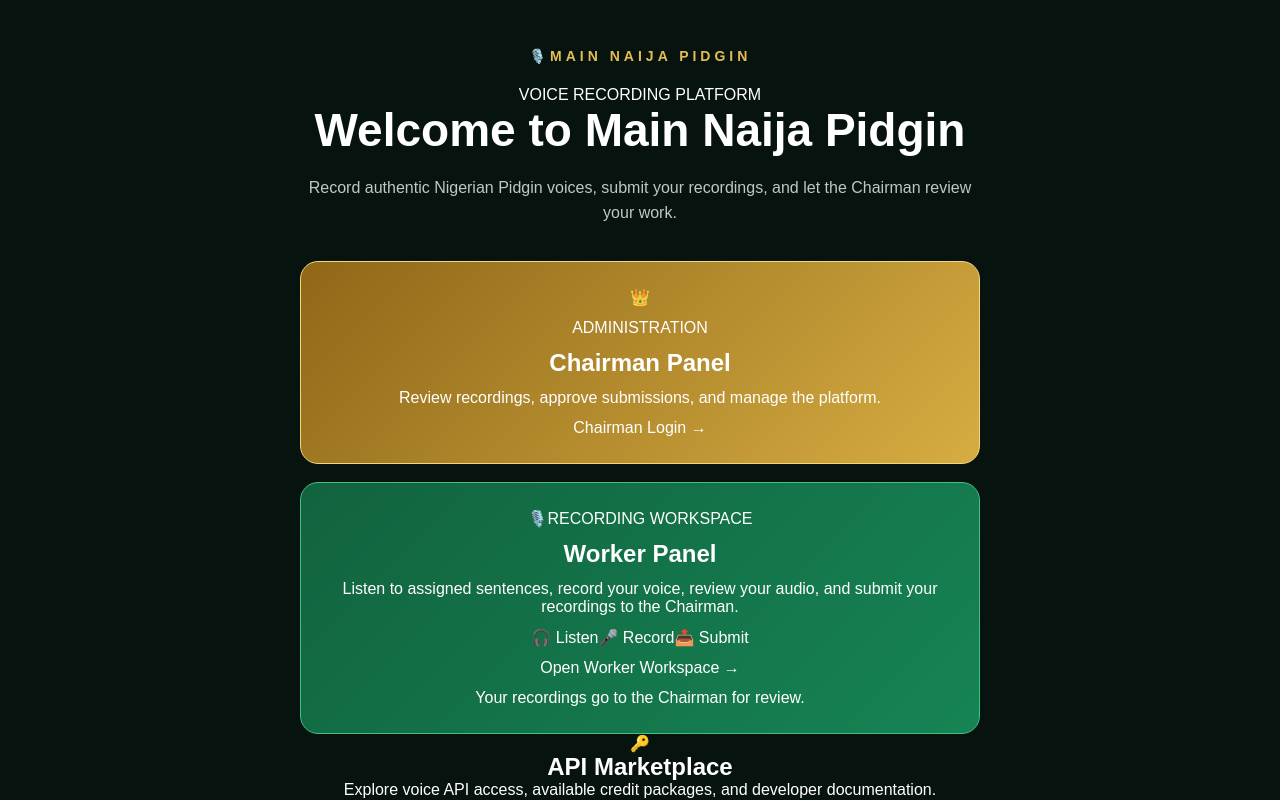
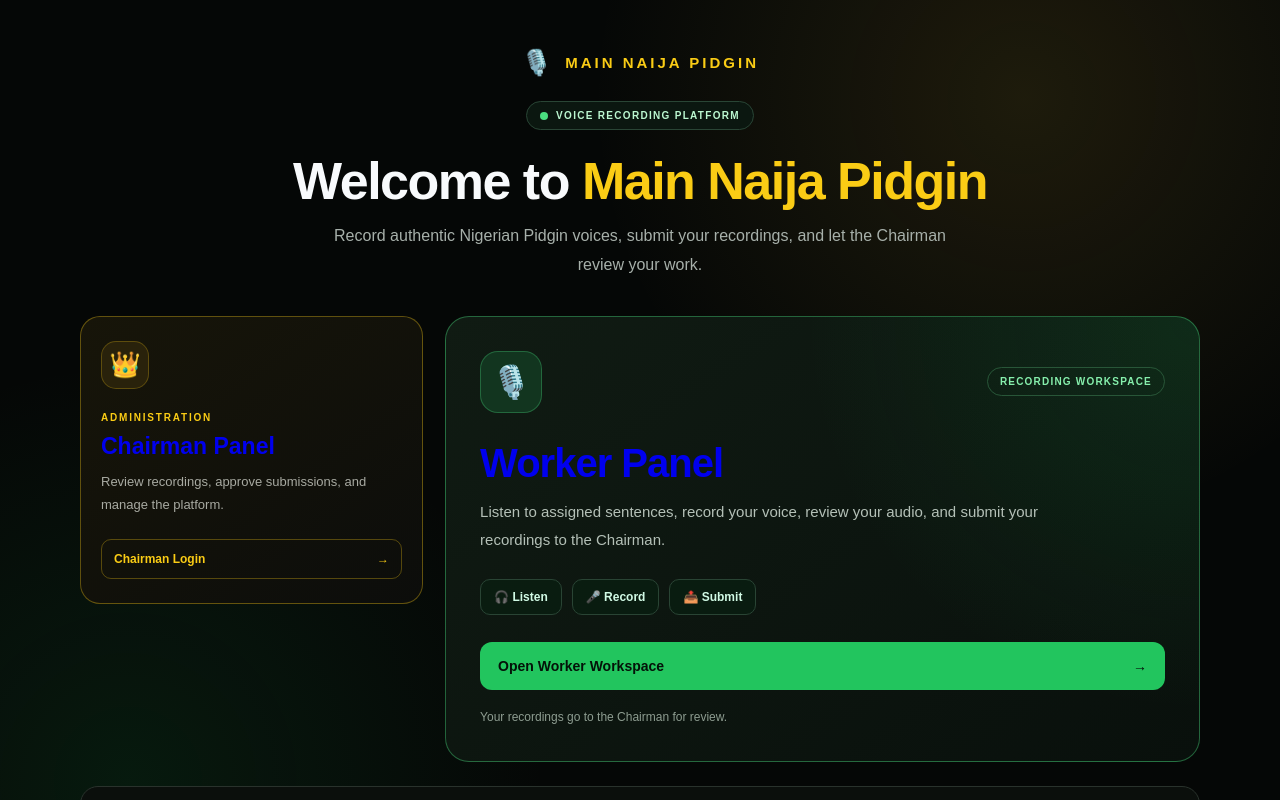
Before and after one commit to tapbombaai-glitch/main-naija-pidgin, a Next.js app: page / in a window 1280 px wide. Shown: the top 800 px of the page. Built offline with nearby package versions, Linux system fonts and the light colour scheme.

Commit message:
Update home.css

```diff
--- a/app/home.css
+++ b/app/home.css
@@ -1,112 +1,422 @@
+* {
+  box-sizing: border-box;
+}
+
 .home {
   min-height: 100vh;
-padding: 48px 20px;
-display: flex;
-justify-content: center;
-align-items: center;
-background: #07130e;
-color: #ffffff;
-font-family: Arial, sans-serif;
+  padding: 48px 22px 28px;
+  color: #f8fafc;
+  background:
+    radial-gradient(
+      circle at 80% 10%,
+      rgba(212, 175, 55, 0.12),
+      transparent 32%
+    ),
+    radial-gradient(
+      circle at 10% 80%,
+      rgba(22, 163, 74, 0.12),
+      transparent 30%
+    ),
+    #050706;
 }
 
 .content {
   width: 100%;
-max-width: 680px;
+  max-width: 1120px;
+  margin: 0 auto;
+}
+
+.hero {
+  margin-bottom: 36px;
   text-align: center;
 }
 
 .brand {
-color: #e5bd55;
-font-size: 14px;
-font-weight: 800;
-letter-spacing: 4px;
-margin-bottom: 22px;
+  display: flex;
+  align-items: center;
+  justify-content: center;
+  gap: 10px;
+  color: #facc15;
+  font-size: 15px;
+  font-weight: 900;
+  letter-spacing: 3px;
 }
 
-.home h1 {
-margin: 0;
-font-size: clamp(30px, 6vw, 46px);
-line-height: 1.15;
+.brandIcon {
+  font-size: 25px;
+}
+
+.statusBadge {
+  display: inline-flex;
+  align-items: center;
+  gap: 8px;
+  margin-top: 24px;
+  padding: 8px 13px;
+  border: 1px solid #294535;
+  border-radius: 999px;
+  background: #0b1710;
+  color: #bbf7d0;
+  font-size: 10px;
+  font-weight: 800;
+  letter-spacing: 1.3px;
+}
+
+.statusDot {
+  width: 8px;
+  height: 8px;
+  border-radius: 50%;
+  background: #4ade80;
+}
+
+.hero h1 {
+  margin: 22px 0 12px;
+  font-size: clamp(30px, 5vw, 52px);
+  line-height: 1.12;
+  letter-spacing: -1.5px;
+}
+
+.hero h1 span {
+  color: #facc15;
 }
 
 .subtitle {
-color: #bdc9c1;
+  max-width: 650px;
+  margin: 0 auto;
+  color: #a7b0aa;
   font-size: 16px;
-line-height: 1.6;
-margin: 18px 0 35px;
+  line-height: 1.8;
 }
 
 .panels {
   display: grid;
-gap: 18px;
+  grid-template-columns: minmax(220px, 0.75fr) minmax(0, 1.65fr);
+  gap: 22px;
+  align-items: stretch;
 }
 
+/* Small Chairman panel on the left */
+
 .panel {
-box-sizing: border-box;
   display: flex;
   flex-direction: column;
-align-items: center;
-gap: 12px;
-padding: 26px 20px;
-border-radius: 18px;
+  min-width: 0;
   text-decoration: none;
-color: #ffffff;
-transition: transform 0.2s ease, filter 0.2s ease;
+  transition:
+    transform 0.2s ease,
+    border-color 0.2s ease,
+    box-shadow 0.2s ease;
 }
 
 .panel:hover {
-transform: translateY(-3px);
-filter: brightness(1.08);
+  transform: translateY(-4px);
 }
 
 .chairman {
-background: linear-gradient(135deg, #8f6718, #d6ad42);
-border: 1px solid #f3d77b;
+  align-self: start;
+  padding: 24px 20px;
+  border: 1px solid rgba(250, 204, 21, 0.35);
+  border-radius: 20px;
+  background: linear-gradient(145deg, #171509, #0c0d0b);
+}
+
+.chairman:hover {
+  border-color: #facc15;
+  box-shadow: 0 12px 35px rgba(250, 204, 21, 0.08);
+}
+
+.chairmanIcon {
+  display: grid;
+  width: 48px;
+  height: 48px;
+  place-items: center;
+  border: 1px solid rgba(250, 204, 21, 0.25);
+  border-radius: 15px;
+  background: #29220b;
+  font-size: 25px;
+}
+
+.chairmanLabel {
+  margin-top: 23px;
+  color: #facc15;
+  font-size: 10px;
+  font-weight: 900;
+  letter-spacing: 1.8px;
+}
+
+.chairman h2 {
+  margin: 10px 0;
+  font-size: 23px;
+}
+
+.chairman p {
+  margin: 0 0 22px;
+  color: #a8aaa2;
+  font-size: 13px;
+  line-height: 1.8;
+}
+
+.chairmanButton {
+  display: flex;
+  justify-content: space-between;
+  align-items: center;
+  gap: 10px;
+  margin-top: auto;
+  padding: 12px;
+  border: 1px solid rgba(250, 204, 21, 0.3);
+  border-radius: 10px;
+  color: #facc15;
+  font-size: 12px;
+  font-weight: 800;
+}
+
+/* Large Worker workspace on the right */
+
+.worker {
+  position: relative;
+  overflow: hidden;
+  padding: 34px;
+  border: 1px solid rgba(74, 222, 128, 0.4);
+  border-radius: 24px;
+  background:
+    radial-gradient(
+      circle at 100% 0,
+      rgba(34, 197, 94, 0.13),
+      transparent 45%
+    ),
+    linear-gradient(145deg, #101b13, #09100c);
+}
+
+.worker:hover {
+  border-color: #4ade80;
+  box-shadow: 0 16px 45px rgba(34, 197, 94, 0.1);
+}
+
+.workerTop {
+  display: flex;
+  flex-wrap: wrap;
+  align-items: center;
+  justify-content: space-between;
+  gap: 15px;
+}
+
+.workerIcon {
+  display: grid;
+  width: 62px;
+  height: 62px;
+  place-items: center;
+  border: 1px solid rgba(74, 222, 128, 0.3);
+  border-radius: 18px;
+  background: #12351f;
+  font-size: 32px;
+}
+
+.workerBadge {
+  padding: 8px 12px;
+  border: 1px solid #285638;
+  border-radius: 999px;
+  color: #86efac;
+  font-size: 10px;
+  font-weight: 900;
+  letter-spacing: 1.2px;
+}
+
+.worker h2 {
+  margin: 28px 0 12px;
+  font-size: clamp(29px, 4vw, 40px);
+  letter-spacing: -1px;
+}
+
+.worker p {
+  max-width: 580px;
+  margin: 0;
+  color: #b4c0b7;
+  font-size: 15px;
+  line-height: 1.9;
+}
+
+.workerFeatures {
+  display: flex;
+  flex-wrap: wrap;
+  gap: 10px;
+  margin: 24px 0;
+}
+
+.workerFeatures span {
+  padding: 10px 13px;
+  border: 1px solid #294434;
+  border-radius: 10px;
+  background: rgba(9, 30, 16, 0.75);
+  color: #d1fae5;
+  font-size: 12px;
+  font-weight: 700;
+}
+
+.workerButton {
+  display: flex;
+  justify-content: space-between;
+  align-items: center;
+  gap: 12px;
+  width: 100%;
+  margin-top: 3px;
+  padding: 16px 18px;
+  border-radius: 12px;
+  background: #22c55e;
+  color: #041208;
+  font-size: 14px;
+  font-weight: 900;
+}
+
+.workerFootnote {
+  margin-top: 18px;
+  color: #8e9d91;
+  font-size: 12px;
+  line-height: 1.6;
+}
+
+/* Separate API marketplace destination */
+
+.apiSection {
+  display: flex;
+  justify-content: space-between;
+  align-items: center;
+  gap: 20px;
+  margin-top: 24px;
+  padding: 23px 25px;
+  border: 1px solid #29322c;
+  border-radius: 18px;
+  background: #0b0f0c;
+}
+
+.apiSection > div {
+  display: flex;
+  align-items: center;
+  gap: 16px;
+}
+
+.apiIcon {
+  display: grid;
+  flex-shrink: 0;
+  width: 48px;
+  height: 48px;
+  place-items: center;
+  border: 1px solid #303b33;
+  border-radius: 14px;
+  background: #151c17;
+  font-size: 24px;
+}
+
+.apiSection h2 {
+  margin: 0 0 6px;
+  color: #f3f4f6;
+  font-size: 17px;
+}
+
+.apiSection p {
+  max-width: 520px;
+  margin: 0;
+  color: #9ca79f;
+  font-size: 13px;
+  line-height: 1.7;
+}
+
+.apiButton {
+  display: inline-flex;
+  flex-shrink: 0;
+  align-items: center;
+  gap: 12px;
+  padding: 12px 15px;
+  border: 1px solid #3b4b40;
+  border-radius: 10px;
+  color: #d1fae5;
+  font-size: 12px;
+  font-weight: 800;
+  text-decoration: none;
+}
+
+.apiButton:hover {
+  border-color: #4ade80;
+  background: #102016;
+}
+
+.footer {
+  display: flex;
+  justify-content: space-between;
+  flex-wrap: wrap;
+  gap: 12px;
+  margin-top: 32px;
+  padding-top: 20px;
+  border-top: 1px solid #202820;
+  color: #778179;
+  font-size: 11px;
+  letter-spacing: 0.5px;
+}
+
+/* Mobile layout */
+
+@media (max-width: 700px) {
+  .home {
+    padding: 30px 15px 22px;
+  }
+
+  .hero {
+    margin-bottom: 27px;
+  }
+
+  .brand {
+    font-size: 12px;
+    letter-spacing: 2px;
+  }
+
+  .subtitle {
+    font-size: 14px;
+  }
+
+  .panels {
+    grid-template-columns: minmax(0, 1fr);
+    gap: 16px;
+  }
+
+  .chairman {
+    order: 2;
+    padding: 20px;
   }
 
   .worker {
-background: linear-gradient(135deg, #11633e, #168454);
-border: 1px solid #45bd83;
+    order: 1;
+    padding: 24px 20px;
   }
 
-.icon {
-font-size: 32px;
+  .worker h2 {
+    margin-top: 23px;
   }
 
-.panelTitle {
-font-size: 23px;
-font-weight: 800;
+  .workerBadge {
+    font-size: 9px;
   }
 
-.panelDescription {
-font-size: 14px;
-line-height: 1.5;
-color: #f0f4f1;
+  .apiSection {
+    align-items: flex-start;
+    flex-direction: column;
+    padding: 20px;
   }
 
-.buttonText {
-margin-top: 5px;
-padding: 12px 18px;
-background: rgba(0, 0, 0, 0.2);
-border: 1px solid rgba(255, 255, 255, 0.35);
-border-radius: 10px;
-font-weight: 700;
-font-size: 14px;
+  .apiButton {
+    width: 100%;
+    justify-content: space-between;
   }
 
-.home footer {
-margin-top: 35px;
-color: #87968d;
-font-size: 12px;
-line-height: 1.8;
+  .footer {
+    flex-direction: column;
+    text-align: center;
+  }
 }
 
-@media (max-width: 480px) {
-.home {
-padding: 35px 16px;
+@media (prefers-reduced-motion: reduce) {
+  .panel {
+    transition: none;
   }
 
-.panel {
-padding: 24px 15px;
+  .panel:hover {
+    transform: none;
   }
 }
```
Lines whose indentation alone changed are shown as unchanged.
